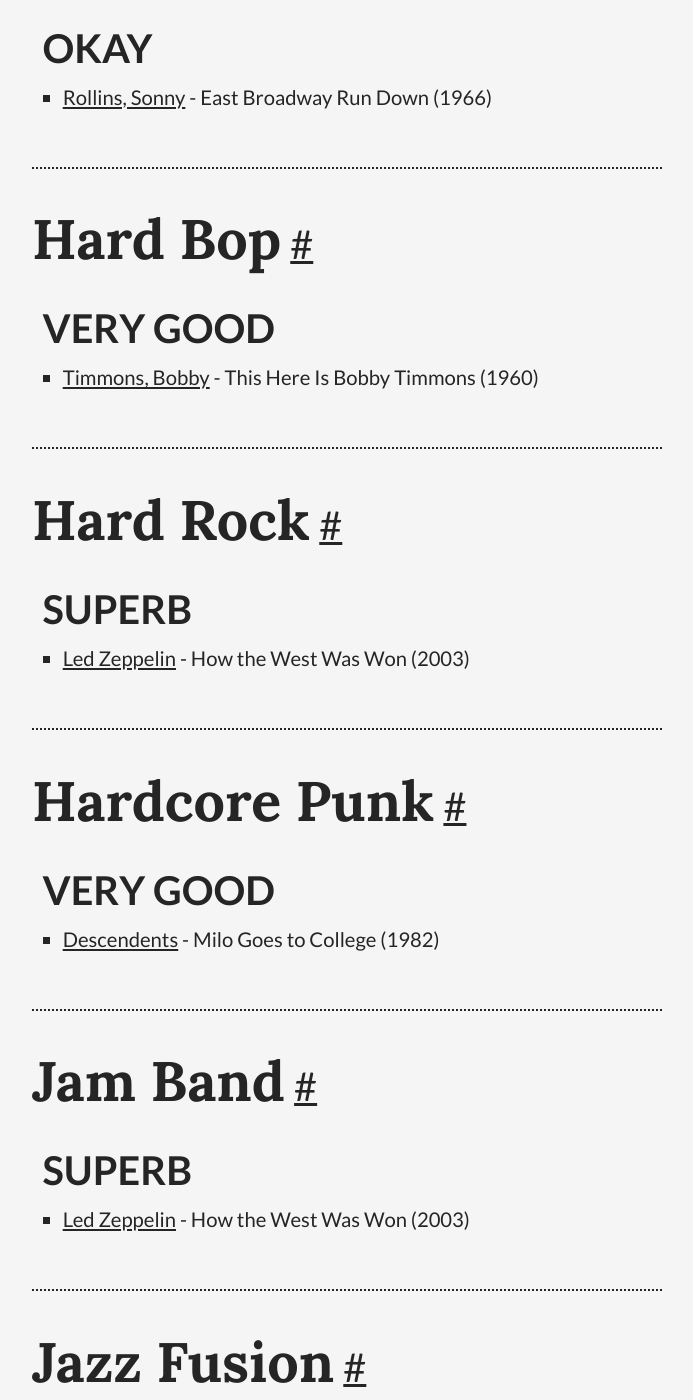
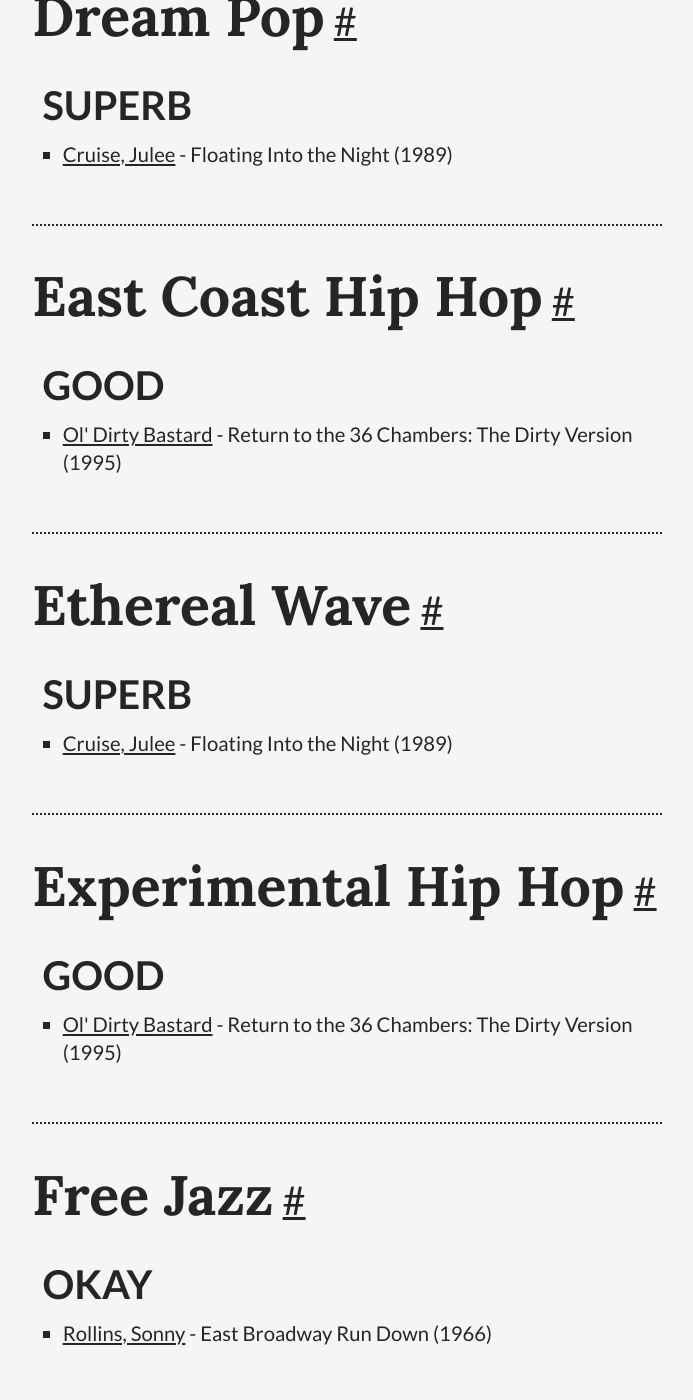
Before and after one commit to thomaswoodcock/thomaswoodcock.github.io, a Jekyll site: the page built from albums/genres.html, in a window 1280 px wide and 1400 px high, scrolled down 3220 px. Shown: the whole window, without its empty margins (293-986 px from the left). Built offline with Jekyll 4.4.1, drawn with Linux system fonts in a browser that asks for light colours; some of the changed text lies outside the part shown.

Commit message:
Add 'Return to the 36 Chambers: The Dirty Version'

```diff
--- a/_data/albums.yml
+++ b/_data/albums.yml
@@ -87,3 +87,16 @@
     - 25
     - 26
   rating: 7
+
+- id: 9
+  name: "Return to the 36 Chambers: The Dirty Version"
+  person:
+    - 9
+  year: 1995
+  genre:
+    - 27
+    - 28
+    - 29
+    - 30
+    - 31
+  rating: 5
--- a/_data/artists.yml
+++ b/_data/artists.yml
@@ -21,3 +21,6 @@
 
 - id: 8
   name: Led Zeppelin
+
+- id: 9
+  name: Ol' Dirty Bastard
```
Also changed, not shown: _data/album-genres.yml (+15 -0 lines).
